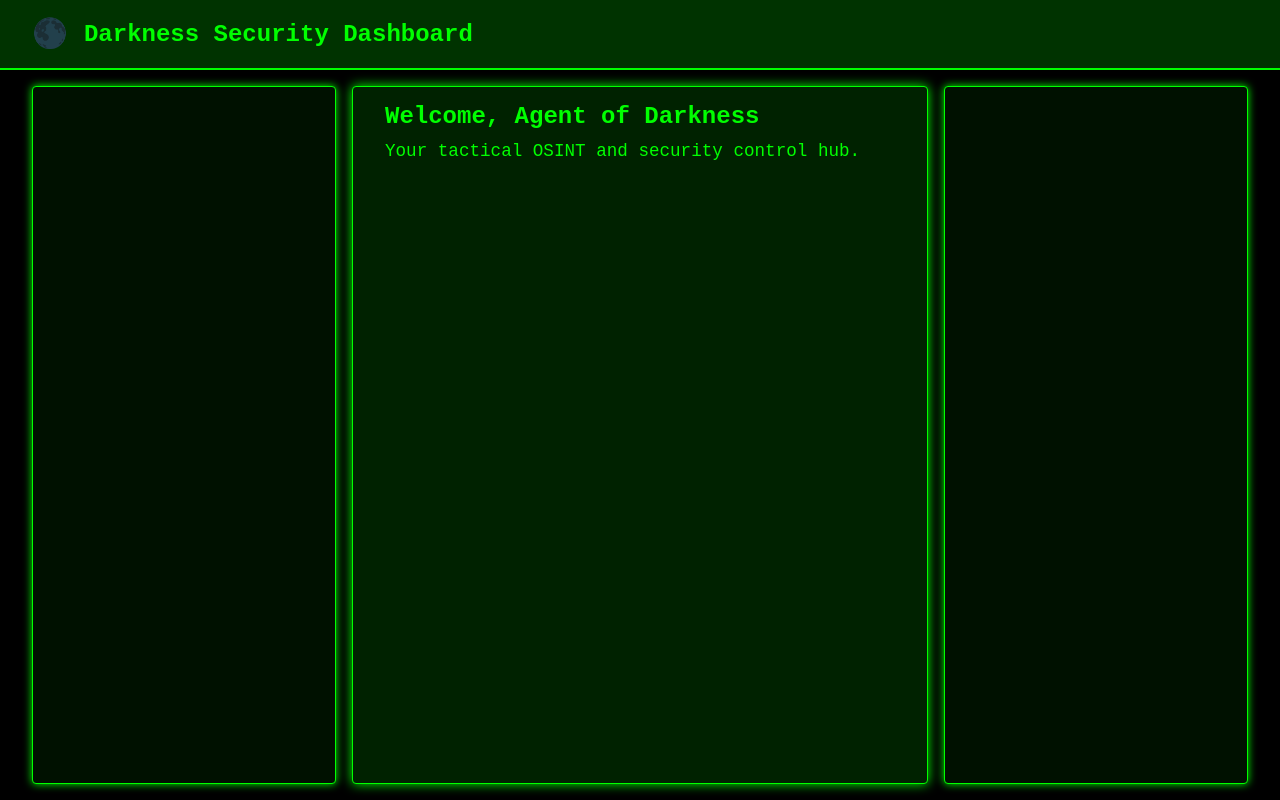
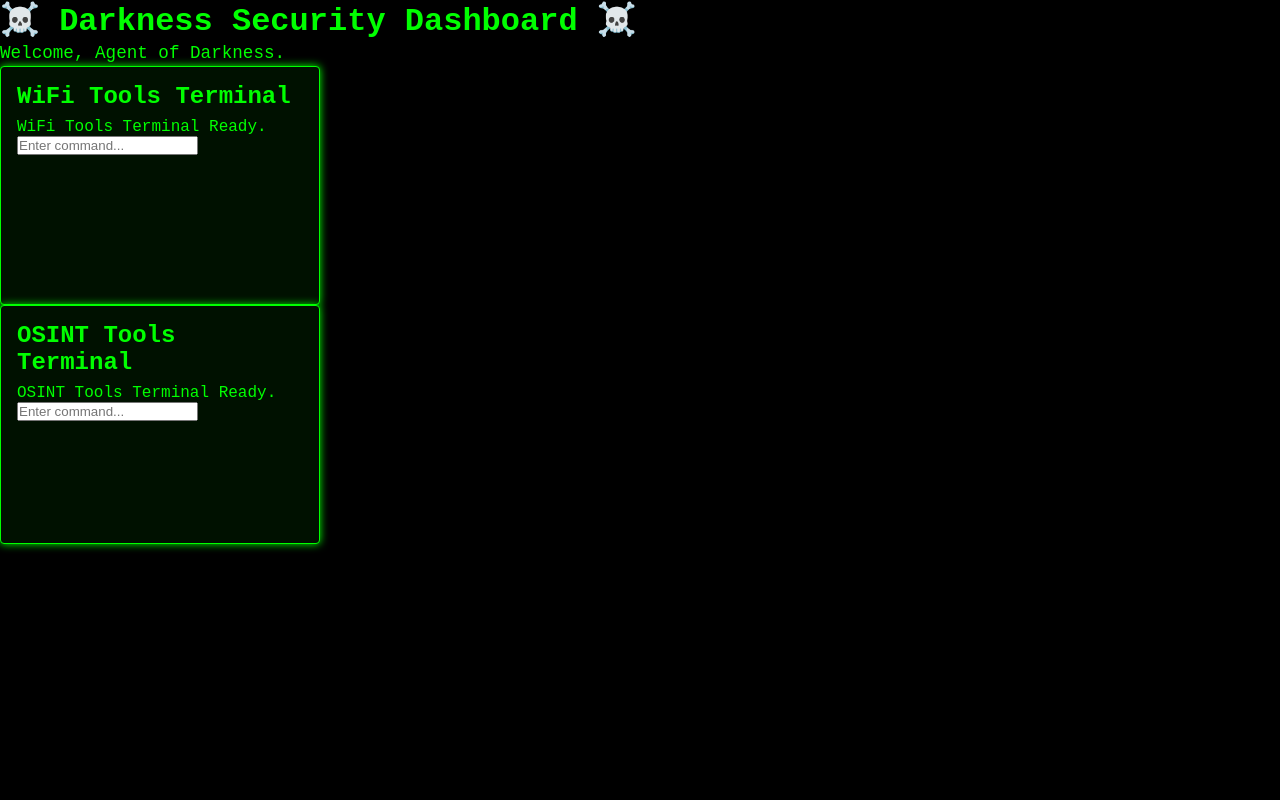
Before and after one commit to DarkSec00/darkness-dashboard, a Python web app: template templates/index.html in a window 1280 px wide. Run offline with Jinja, Linux system fonts and the light colour scheme; the template is opened without the code that fills it, so the values that code supplies are empty.

Commit message:
Update index.html

```diff
--- a/templates/index.html
+++ b/templates/index.html
@@ -4,31 +4,29 @@
     <meta charset="UTF-8" />
     <meta name="viewport" content="width=device-width, initial-scale=1" />
     <title>Darkness Security Dashboard</title>
-    <link rel="stylesheet" href="{{ url_for('static', filename='css/style.css') }}" />
+    <link rel="stylesheet" href="static/css/style.css" />
 </head>
 <body>
-    <header class="header-bar">
-        <div class="logo">🌑</div>
-        <h1 class="title">Darkness Security Dashboard</h1>
+    <header>
+        <h1>☠️ Darkness Security Dashboard ☠️</h1>
+        <p>Welcome, Agent of Darkness.</p>
     </header>
 
-    <main class="dashboard-container">
+    <main>
         <section id="left-terminal" class="terminal-panel">
-            <!-- Left terminal output goes here -->
-        </section>
-
-        <section id="center-dashboard" class="dashboard-panel">
-            <!-- Main dashboard content / charts / info -->
-            <h2>Welcome, Agent of Darkness</h2>
-            <p>Your tactical OSINT and security control hub.</p>
+            <h2>WiFi Tools Terminal</h2>
+            <div id="output-left" class="terminal-output"></div>
+            <input id="terminal-input-left" class="terminal-input" type="text" autocomplete="off" placeholder="Enter command..." />
         </section>
 
         <section id="right-terminal" class="terminal-panel">
-            <!-- Right terminal output goes here -->
+            <h2>OSINT Tools Terminal</h2>
+            <div id="output-right" class="terminal-output"></div>
+            <input id="terminal-input-right" class="terminal-input" type="text" autocomplete="off" placeholder="Enter command..." />
         </section>
     </main>
 
-    <script src="{{ url_for('static', filename='js/main-left.js') }}"></script>
-    <script src="{{ url_for('static', filename='js/main-right.js') }}"></script>
+    <script src="main-left.js"></script>
+    <script src="main-right.js"></script>
 </body>
 </html>
```
